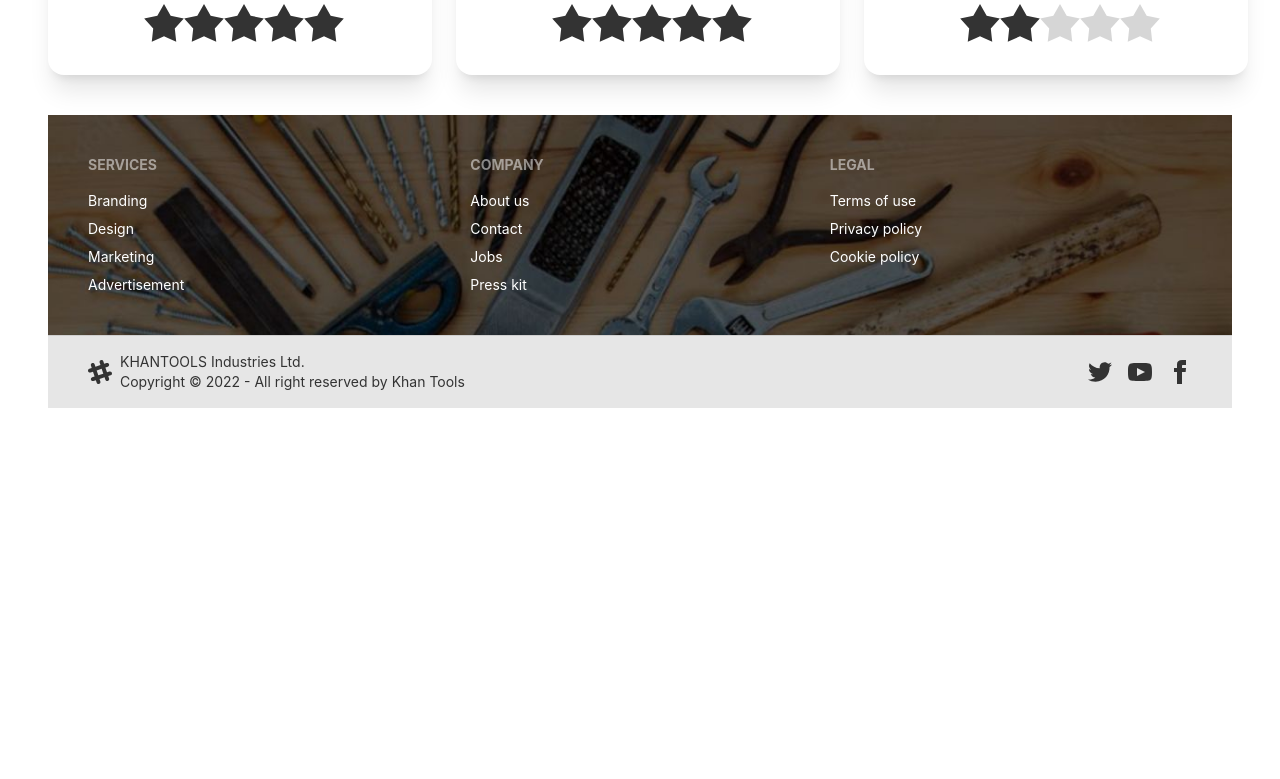
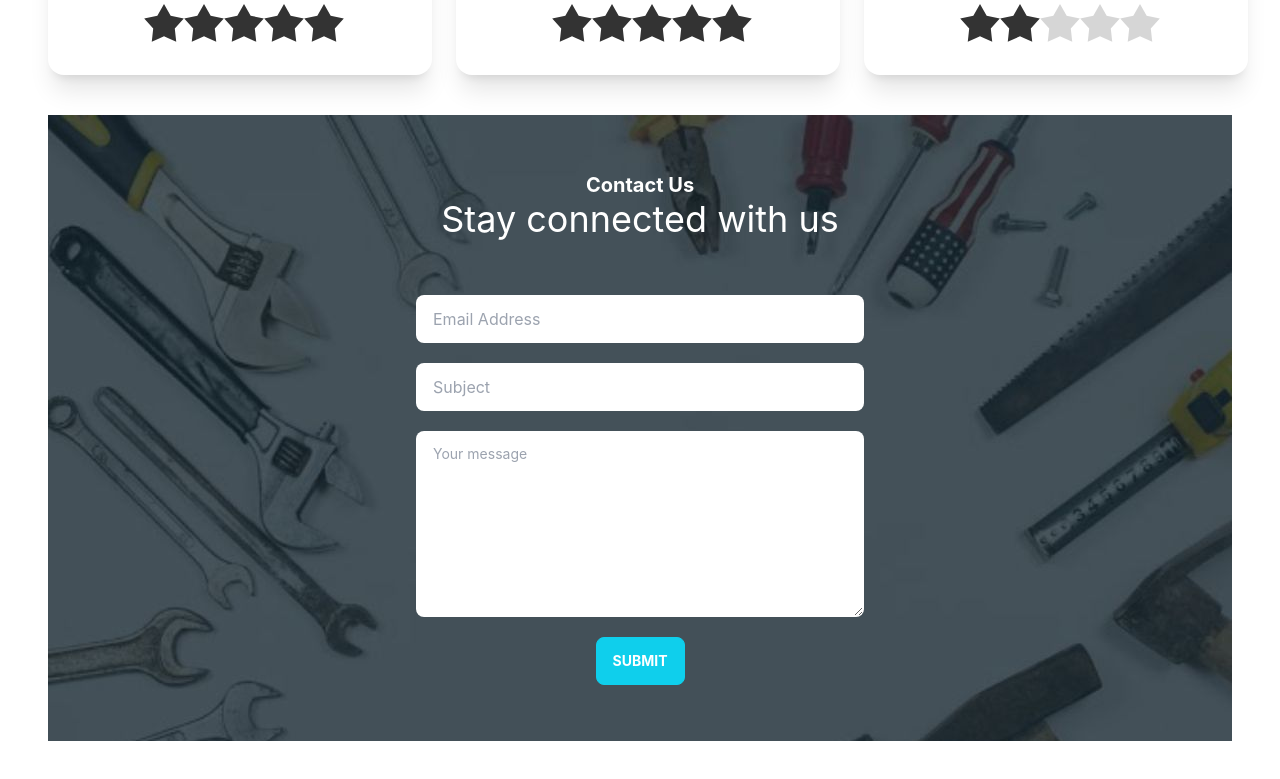
Before and after one commit to armankhan28/About-manufacturer-website-client-side, a React (Create React App) app: page / in a window 1280 px wide. Shown: the part 1995-2774 px from the top of the page. Before the commit the page ends 2403 px from the top, so only its background shows below. Built offline with nearby package versions, Linux system fonts and the light colour scheme.

Commit message:
add contact

```diff
--- /dev/null
+++ b/src/Pages/Home/Contact.js
@@ -0,0 +1,42 @@
+import React from 'react';
+import contact from '../../Images/photo_2022-05-23_23-43-55.jpg';
+
+const Contact = () => {
+  return (
+    <div
+      style={{
+        background: `url(${contact})`,
+      }}
+      className="bg-primary px-10 py-14 mt-10 "
+    >
+      <div className="text-center pb-14 text-white">
+        <p className="text-xl font-bold">
+          Contact Us
+        </p>
+        <h1 className="text-4xl">Stay connected with us</h1>
+      </div>
+      <div className="grid grid-cols-1 justify-items-center gap-5">
+        <input
+          type="text"
+          placeholder="Email Address"
+          className="input w-full max-w-md"
+        />
+        <input
+          type="text"
+          placeholder="Subject"
+          className="input w-full max-w-md"
+        />
+        <textarea
+          className="textarea w-full max-w-md"
+          placeholder="Your message"
+          rows={6}
+        ></textarea>
+        <button className="btn btn-primary uppercase text-white font-bold ">
+          Submit
+        </button>
+      </div>
+    </div>
+  );
+};
+
+export default Contact;
--- a/src/Pages/Home/Home.js
+++ b/src/Pages/Home/Home.js
@@ -2,6 +2,7 @@ import React from 'react';
 import Footer from '../Shared/Footer';
 import Banner from './Banner';
 import BusinessSummary from './BusinessSummary';
+import Contact from './Contact';
 import Reviews from './Reviews';
 import Tools from './Tools';
 
@@ -12,6 +13,7 @@ const Home = () => {
             <Tools></Tools>
             <BusinessSummary></BusinessSummary>
             <Reviews></Reviews>
+            <Contact></Contact>
             <Footer></Footer>
         </div>
     );
```
Also changed, not shown: src/Images/photo_2022-05-23_23-43-55.jpg (added).
